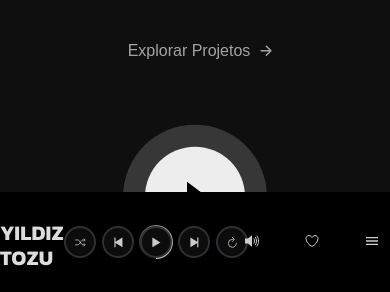
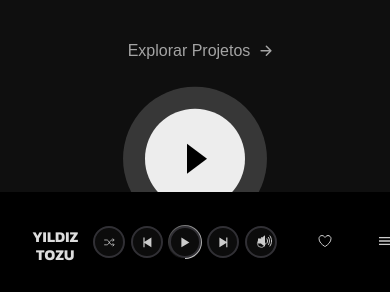
Before and after one commit to DaniloFocus/focus-site, a plain HTML site: page index.html in a window 390 px wide. Shown: the part 552-844 px from the top of the page. Drawn offline with nearby package versions, Linux system fonts and the light colour scheme.

Commit message:
responsividade para mobile player

```diff
--- a/assets/css/app.css
+++ b/assets/css/app.css
@@ -599,11 +599,40 @@ header .hero .btn_dark {
   background-color: transparent;
   color: #a4a4a4;
 }
+
+@media screen and (max-width: 585px){
+  body > div.music-body-wrapper > div > div.music-controls > div.left-bar-container{
+    width: 20%;
+  }
+  body > div.music-body-wrapper > div > div.music-controls > div.right-bar-container{
+    width: 25%;
+  }
+  body > div.music-body-wrapper > div > div.music-controls{
+    justify-content: space-around;
+  }
+  body > div.music-body-wrapper > div > div.music-controls > div.left-bar-container #title{
+    font-size: 15px;
+    text-align: center;
+  }
+  body > div.music-body-wrapper > div > div.music-controls > div.right-bar-container > div{
+
+  }
+  body > div.music-body-wrapper > div > div.music-controls > div.container-controls{
+    width: 30%;
+  }
+}
+@media screen and (max-width: 495px){
+  body > header > div > div.container-video{
+    top: 100%!important;
+
+  }
+}
 @media screen and (max-width: 425px){
   body > header > div > div.container-video{
     width: 55%!important;
 
   }
+
 }
 @media screen and (max-width: 1040px) {
   header .hero {
```
